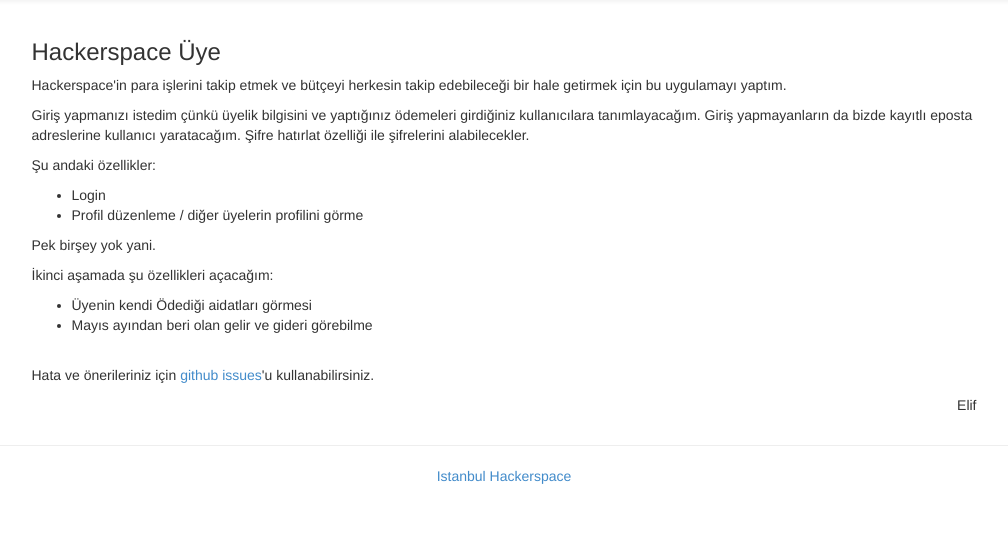
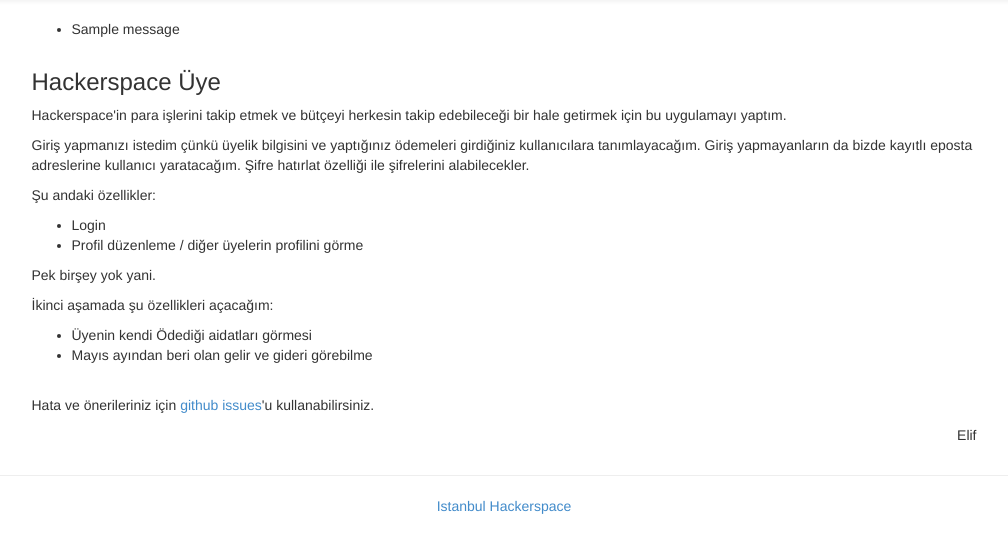
Before and after one commit to elifkus/Hackerhane, a Django app: page / in a window 1280 px wide. Shown: the part 51-604 px from the top of the page, without its empty margins (136-1144 px from the left). Run offline with Django 3.2, Linux system fonts and the light colour scheme; a user stored in the database is signed in; tables that the repository leaves empty hold one stand-in row (values such as "Sample post"); one stand-in notice (Sample message) is shown; parts of the project's set-up code (start-up, migrations or seed data) failed here and were passed over; some libraries are stand-ins or nearby versions.

Commit message:
Added message after successful editing of item

```diff
--- a/src/common/templates/base.html
+++ b/src/common/templates/base.html
@@ -103,6 +103,19 @@
 		<div class="main container">
 			<div class="row">
 				<div class="col-lg-10 col-lg-offset-1">
+					{% if messages %}
+					<ul class="messages">
+					    {% for message in messages %}
+					    <li {% if message.tags %} class="{{ message.tags }}"{% endif %}>{{ message }}</li>
+					    {% endfor %}
+					</ul>
+					{% endif %}
+				</div>
+			</div>
+
+
+			<div class="row">
+				<div class="col-lg-10 col-lg-offset-1">
 				{% block content %}
 					<!-- Main jumbotron for a primary marketing message or call to action -->
 					<div class="jumbotron">
--- a/src/members/views.py
+++ b/src/members/views.py
@@ -5,6 +5,7 @@ from members.models import HsUser, WebLink
 from members.forms import HsUserForm
 from django.forms.models import inlineformset_factory
 import logging
+from django.contrib import messages
 
 
 logger = logging.getLogger(__name__)
@@ -55,6 +56,9 @@ def update_user(request):
         if user_form.is_valid() and link_formset.is_valid():
             user_form.save()
             link_formset.save()
+
+            messages.success(request, 'Bilgileriniz güncellendi.')
+
             return redirect(request.user.get_absolute_url())
 
     else:
```
